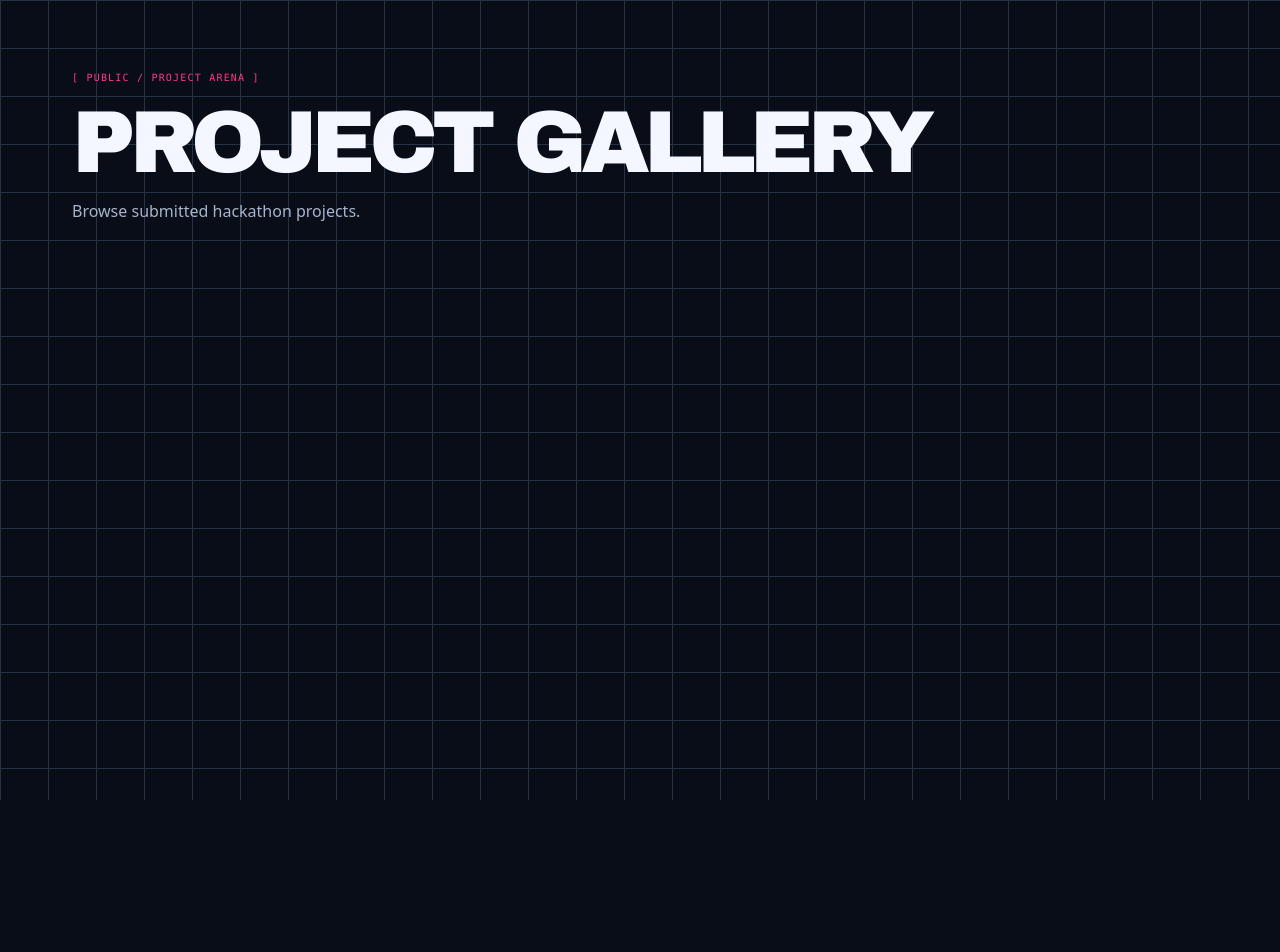
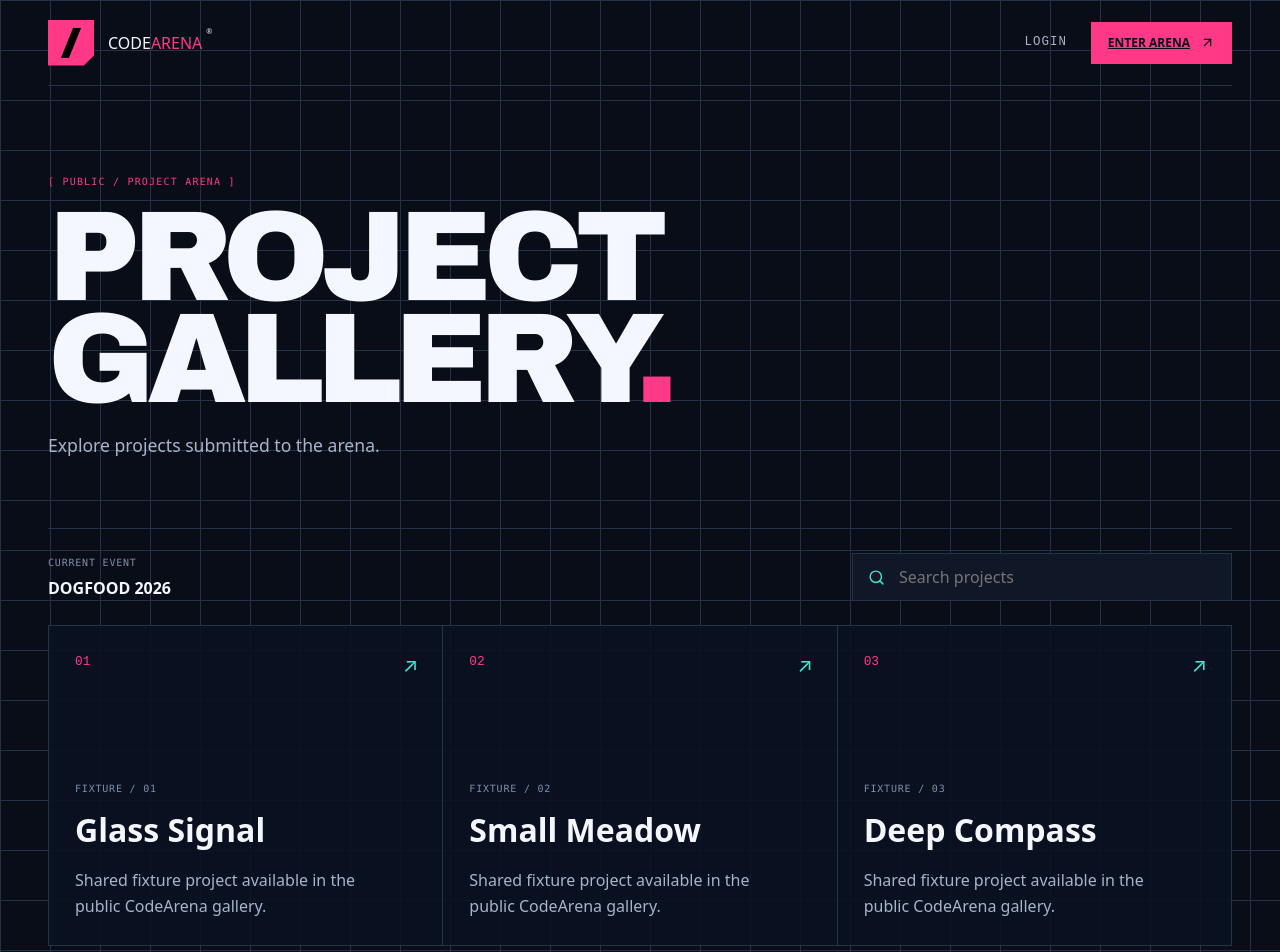
Before and after one commit to DankHorse/CodeArena, a React (Vite) app in the folder frontend/: page /gallery in a window 1280 px wide. Shown: the top 952 px of the page. Before the commit the page ends 800 px from the top, so only its background shows below. Built offline with nearby package versions, Linux system fonts and the light colour scheme.

Commit message:
feat: build public project gallery

```diff
--- a/frontend/src/App.tsx
+++ b/frontend/src/App.tsx
@@ -8,6 +8,7 @@ import {
 import { PlaceholderPage } from './components/common/PlaceholderPage';
 import { LoginPage } from './pages/auth/LoginPage';
 import { RegisterPage } from './pages/auth/RegisterPage';
+import { GalleryPage } from './pages/public/GalleryPage';
 import { ParticipantDashboard } from './pages/participant/ParticipantDashboard';
 import { ParticipantLayout } from './pages/participant/ParticipantLayout';
 import { TeamPage } from './pages/participant/TeamPage';
@@ -47,16 +48,7 @@ export default function App() {
           }
         />
 
-        <Route
-          path="/gallery"
-          element={
-            <PlaceholderPage
-              eyebrow="[ PUBLIC / PROJECT ARENA ]"
-              title="PROJECT GALLERY"
-              description="Browse submitted hackathon projects."
-            />
-          }
-        />
+        <Route path="/gallery" element={<GalleryPage />} />
 
         <Route
           path="/projects/:projectId"
--- /dev/null
+++ b/frontend/src/pages/public/GalleryPage.tsx
@@ -0,0 +1,125 @@
+import { useState } from 'react';
+import { ArrowUpRight, Search } from 'lucide-react';
+import { Link } from 'react-router-dom';
+import { CodeArenaMark } from '../../components/brand/CodeArenaMark';
+
+const projects = [
+  {
+    title: 'Glass Signal',
+    label: 'FIXTURE / 01',
+  },
+  {
+    title: 'Small Meadow',
+    label: 'FIXTURE / 02',
+  },
+  {
+    title: 'Deep Compass',
+    label: 'FIXTURE / 03',
+  },
+];
+
+export function GalleryPage() {
+  const [query, setQuery] = useState('');
+
+  const normalizedQuery = query.trim().toLowerCase();
+
+  const filteredProjects = projects.filter((project) =>
+    project.title.toLowerCase().includes(normalizedQuery),
+  );
+
+  return (
+    <main className="gallery-page">
+      <header className="gallery-header">
+        <Link className="gallery-brand" to="/" aria-label="CodeArena home">
+          <CodeArenaMark />
+
+          <span className="brand-wordmark">
+            CODE
+            <span className="brand-accent">ARENA</span>
+            <sup className="brand-registered">®</sup>
+          </span>
+        </Link>
+
+        <nav className="gallery-header-actions" aria-label="Public navigation">
+          <Link to="/login">LOGIN</Link>
+
+          <Link className="button button-primary" to="/register">
+            ENTER ARENA
+            <ArrowUpRight size={15} aria-hidden="true" />
+          </Link>
+        </nav>
+      </header>
+
+      <section className="gallery-hero">
+        <p className="eyebrow">[ PUBLIC / PROJECT ARENA ]</p>
+
+        <h1>
+          PROJECT
+          <br />
+          GALLERY<span className="heading-period">.</span>
+        </h1>
+
+        <p>Explore projects submitted to the arena.</p>
+      </section>
+
+      <section className="gallery-toolbar">
+        <div>
+          <p className="metadata">CURRENT EVENT</p>
+          <strong>DOGFOOD 2026</strong>
+        </div>
+
+        <label className="gallery-search">
+          <Search size={17} aria-hidden="true" />
+
+          <input
+            type="search"
+            value={query}
+            onChange={(event) => setQuery(event.target.value)}
+            placeholder="Search projects"
+            aria-label="Search projects"
+          />
+        </label>
+      </section>
+
+      <section className="gallery-projects" aria-label="Submitted projects">
+        {filteredProjects.map((project) => (
+          <article className="gallery-card" key={project.title}>
+            <div className="gallery-card-number">
+              {project.label.slice(-2)}
+            </div>
+
+            <div className="gallery-card-content">
+              <p className="metadata">{project.label}</p>
+
+              <h2>{project.title}</h2>
+
+              <p>
+                Shared fixture project available in the public CodeArena gallery.
+              </p>
+            </div>
+
+            <span className="gallery-card-arrow" aria-hidden="true">
+              ↗
+            </span>
+          </article>
+        ))}
+
+        {filteredProjects.length === 0 && (
+          <div className="gallery-empty">
+            <p className="metadata">SEARCH / 00</p>
+            <h2>NO PROJECTS FOUND.</h2>
+            <p>Try a different project name.</p>
+          </div>
+        )}
+      </section>
+
+      <footer className="gallery-footer">
+        <span>
+          <span className="status-dot" /> PUBLIC GALLERY ONLINE
+        </span>
+
+        <span>CODEARENA / 2026</span>
+      </footer>
+    </main>
+  );
+}
--- a/frontend/src/styles.css
+++ b/frontend/src/styles.css
@@ -997,3 +997,200 @@ EOf npm --prefix frontend run build
     flex-direction: column;
   }
 }
+
+/* ========================================
+   PUBLIC PROJECT GALLERY
+======================================== */
+
+.gallery-page {
+  min-height: 100vh;
+  padding: 0 48px;
+  background-color: var(--bg-primary);
+  background-image:
+    linear-gradient(var(--border-default) 1px, transparent 1px),
+    linear-gradient(90deg, var(--border-default) 1px, transparent 1px);
+  background-size: 50px 50px;
+  color: var(--text-primary);
+}
+
+.gallery-header {
+  min-height: 86px;
+  display: flex;
+  align-items: center;
+  justify-content: space-between;
+  gap: 30px;
+  border-bottom: 1px solid var(--border-default);
+}
+
+.gallery-brand {
+  display: inline-flex;
+  align-items: center;
+  gap: 14px;
+  color: inherit;
+  text-decoration: none;
+}
+
+.gallery-header-actions {
+  display: flex;
+  align-items: center;
+  gap: 24px;
+}
+
+.gallery-header-actions > a:first-child {
+  color: var(--text-secondary);
+  font-family: monospace;
+  font-size: 0.78rem;
+  letter-spacing: 0.08em;
+  text-decoration: none;
+}
+
+.gallery-hero {
+  padding: 90px 0 70px;
+  border-bottom: 1px solid var(--border-default);
+}
+
+.gallery-hero h1 {
+  max-width: 850px;
+  margin: 20px 0;
+  font-size: clamp(4.5rem, 10vw, 8.5rem);
+  line-height: 0.8;
+  letter-spacing: -0.06em;
+}
+
+.gallery-hero > p:last-child {
+  color: var(--text-secondary);
+  font-size: 1.1rem;
+}
+
+.gallery-toolbar {
+  display: flex;
+  align-items: center;
+  justify-content: space-between;
+  gap: 30px;
+  padding: 24px 0;
+  border-bottom: 1px solid var(--border-default);
+}
+
+.gallery-toolbar strong {
+  display: block;
+  margin-top: 6px;
+}
+
+.gallery-search {
+  width: min(100%, 380px);
+  min-height: 48px;
+  display: flex;
+  align-items: center;
+  gap: 12px;
+  padding: 0 15px;
+  border: 1px solid var(--border-default);
+  background: var(--bg-panel);
+}
+
+.gallery-search svg {
+  color: var(--accent-cyan);
+}
+
+.gallery-search input {
+  width: 100%;
+  border: 0;
+  outline: 0;
+  background: transparent;
+  color: var(--text-primary);
+  font: inherit;
+}
+
+.gallery-projects {
+  display: grid;
+  grid-template-columns: repeat(3, minmax(0, 1fr));
+  border-left: 1px solid var(--border-default);
+}
+
+.gallery-card {
+  position: relative;
+  min-height: 320px;
+  display: flex;
+  flex-direction: column;
+  padding: 26px;
+  border-right: 1px solid var(--border-default);
+  border-bottom: 1px solid var(--border-default);
+  background: rgba(10, 16, 32, 0.88);
+}
+
+.gallery-card:hover {
+  border-top: 2px solid var(--accent-cyan);
+  background: var(--bg-panel);
+}
+
+.gallery-card-number {
+  color: var(--accent-pink);
+  font-family: monospace;
+  font-size: 0.8rem;
+}
+
+.gallery-card-content {
+  margin-top: auto;
+}
+
+.gallery-card h2 {
+  margin: 10px 0 14px;
+  font-size: 2rem;
+}
+
+.gallery-card-content > p:last-child {
+  max-width: 320px;
+  color: var(--text-secondary);
+  line-height: 1.6;
+}
+
+.gallery-card-arrow {
+  position: absolute;
+  top: 24px;
+  right: 24px;
+  color: var(--accent-cyan);
+  font-size: 1.25rem;
+}
+
+.gallery-footer {
+  min-height: 80px;
+  display: flex;
+  align-items: center;
+  justify-content: space-between;
+  gap: 24px;
+  color: var(--text-muted);
+  font-family: monospace;
+  font-size: 0.72rem;
+}
+
+.gallery-footer > span:first-child {
+  color: var(--accent-cyan);
+}
+
+@media (max-width: 900px) {
+  .gallery-page {
+    padding: 0 24px;
+  }
+
+  .gallery-header {
+    align-items: flex-start;
+    flex-direction: column;
+    padding: 24px 0;
+  }
+
+  .gallery-toolbar {
+    align-items: stretch;
+    flex-direction: column;
+  }
+
+  .gallery-search {
+    width: 100%;
+  }
+
+  .gallery-projects {
+    grid-template-columns: 1fr;
+  }
+
+  .gallery-card {
+    min-height: 240px;
+  }
+}
```
